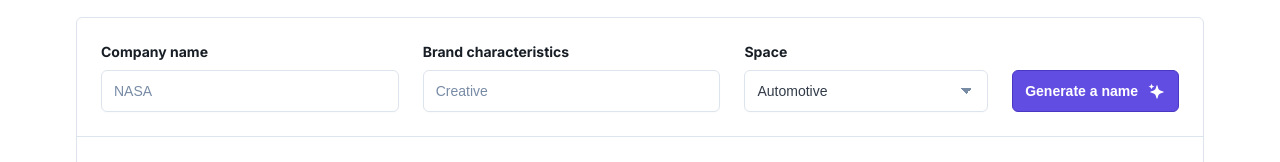
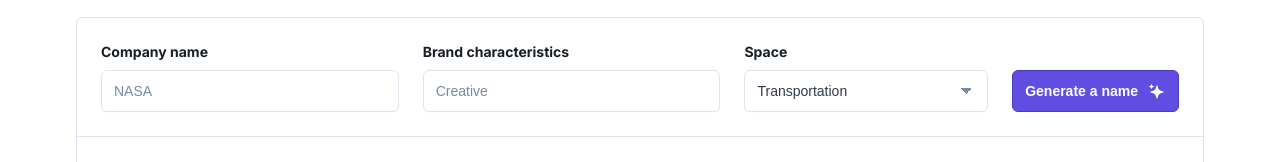
Before and after one commit to yannglt/not-boring-ds-names, a Next.js app: page / in a window 1280 px wide. Shown: the part 635-797 px from the top of the page. Built offline with nearby package versions, Linux system fonts and the light colour scheme.

Commit message:
Update space default option

```diff
--- a/pages/index.tsx
+++ b/pages/index.tsx
@@ -140,7 +140,7 @@ export default function Home() {
                     <option value="sport">Sport</option>
                     <option value="technology">Technology</option>
                     <option value="telecommunications">Telecommunications</option>
-                    <option value="transportation">Transportation</option>
+                    <option value="transportation" selected>Transportation</option>
                     <option value="travel">Travel</option>
                     <option value="utilities">Utilities</option>
                   </select>
```
